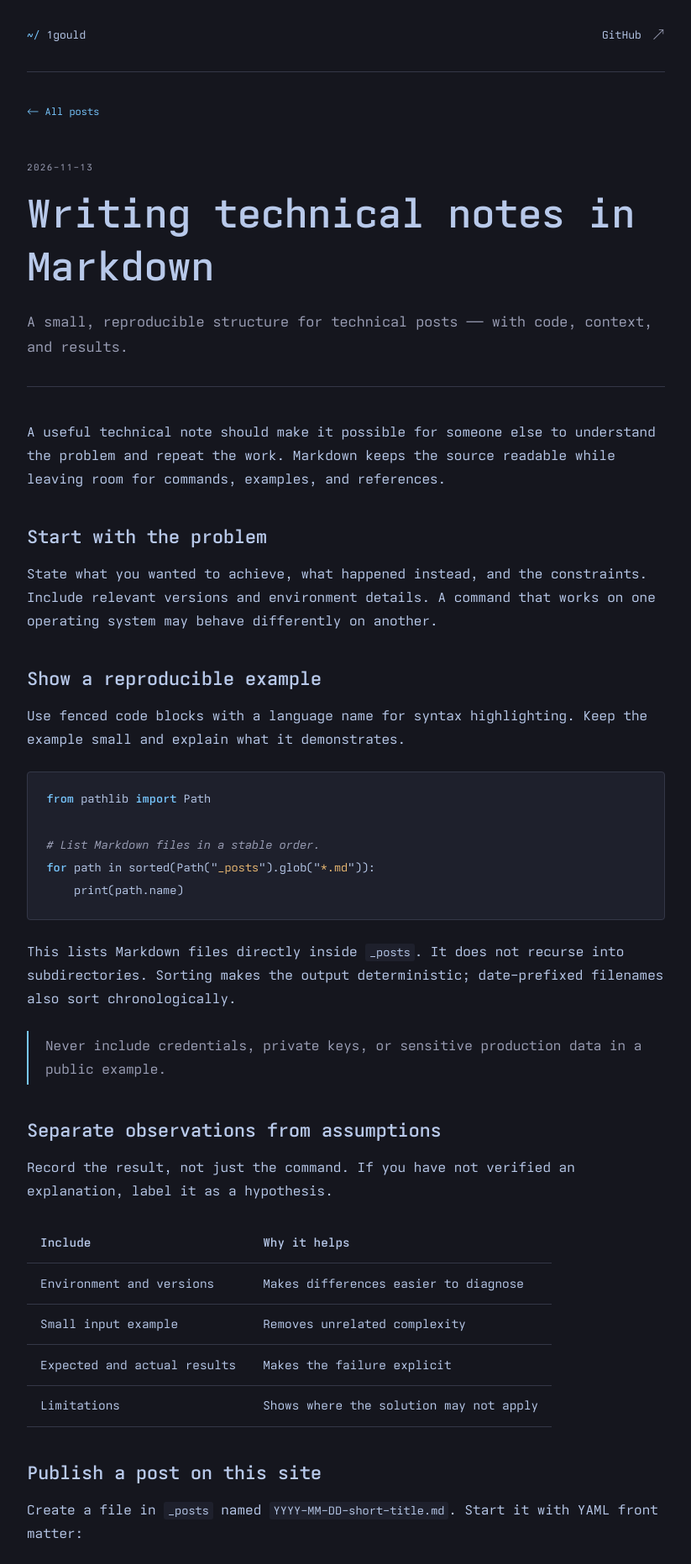
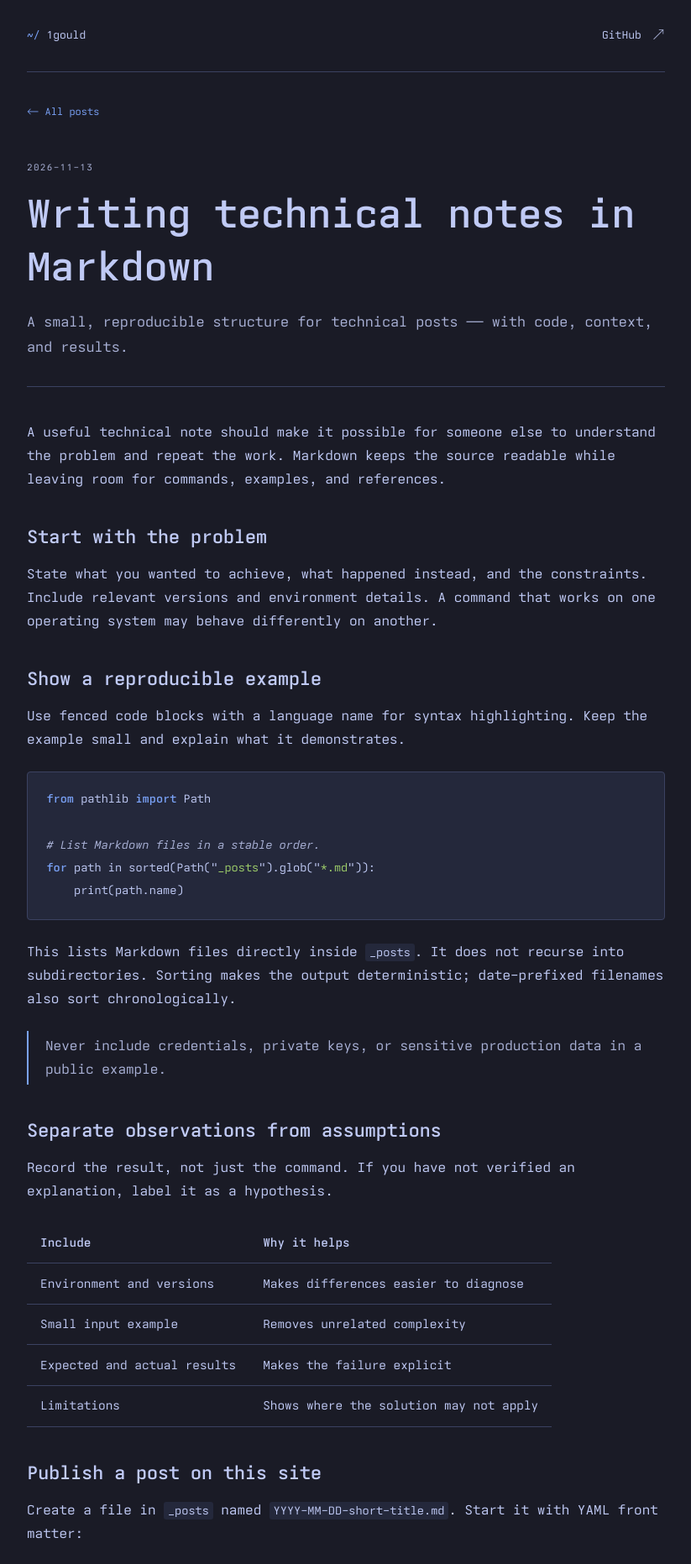
Before and after one commit to 1Gould/1gould.github.io, a Jekyll site: the page built from _posts/2026-11-13-writing-technical-notes-in-markdown.md, in a window 1280 px wide. Shown: the top 1863 px of the page at 84% size, without its empty margins (228-1051 px from the left). Built offline with Jekyll 4.4.1, drawn with Linux system fonts in a browser that asks for light colours.

Commit message:
Switch site palette to Tokyo Night

```diff
--- a/assets/css/style.css
+++ b/assets/css/style.css
@@ -33,15 +33,15 @@
   font-display: swap;
 }
 
-/* Midnight Blue is the fixed site palette, independent of OS appearance. */
+/* Tokyo Night is the fixed site palette, independent of OS appearance. */
 :root {
   color-scheme: dark;
-  --paper: #15161e;
-  --ink: #b8c9ea;
-  --muted: #9b9fb6;
-  --line: #343747;
-  --accent: #78c7ff;
-  --code: #1e202c;
+  --paper: #1a1b26;
+  --ink: #c0caf5;
+  --muted: #a9b1d6;
+  --line: #3b4261;
+  --accent: #7aa2f7;
+  --code: #24283b;
   --mono: "Ioskeley Mono", ui-monospace, "SFMono-Regular", Consolas, "Liberation Mono", monospace;
 }
 
@@ -133,8 +133,8 @@ h1 { margin: 0; font-size: clamp(2.1rem, 6vw, 3rem); font-weight: 600; letter-sp
 .skip-link:focus { top: 1rem; }
 .highlight .c, .highlight .c1, .highlight .cm { color: var(--muted); font-style: italic; }
 .highlight .k, .highlight .kn, .highlight .kd, .highlight .nt { color: var(--accent); font-weight: 600; }
-.highlight .s, .highlight .s1, .highlight .s2 { color: #e9b872; }
-.highlight .m, .highlight .mi, .highlight .mf { color: #b7a1f1; }
+.highlight .s, .highlight .s1, .highlight .s2 { color: #9ece6a; }
+.highlight .m, .highlight .mi, .highlight .mf { color: #ff9e64; }
 
 @media (max-width: 520px) {
   .site-shell { width: calc(100% - 2.5rem); }
```
